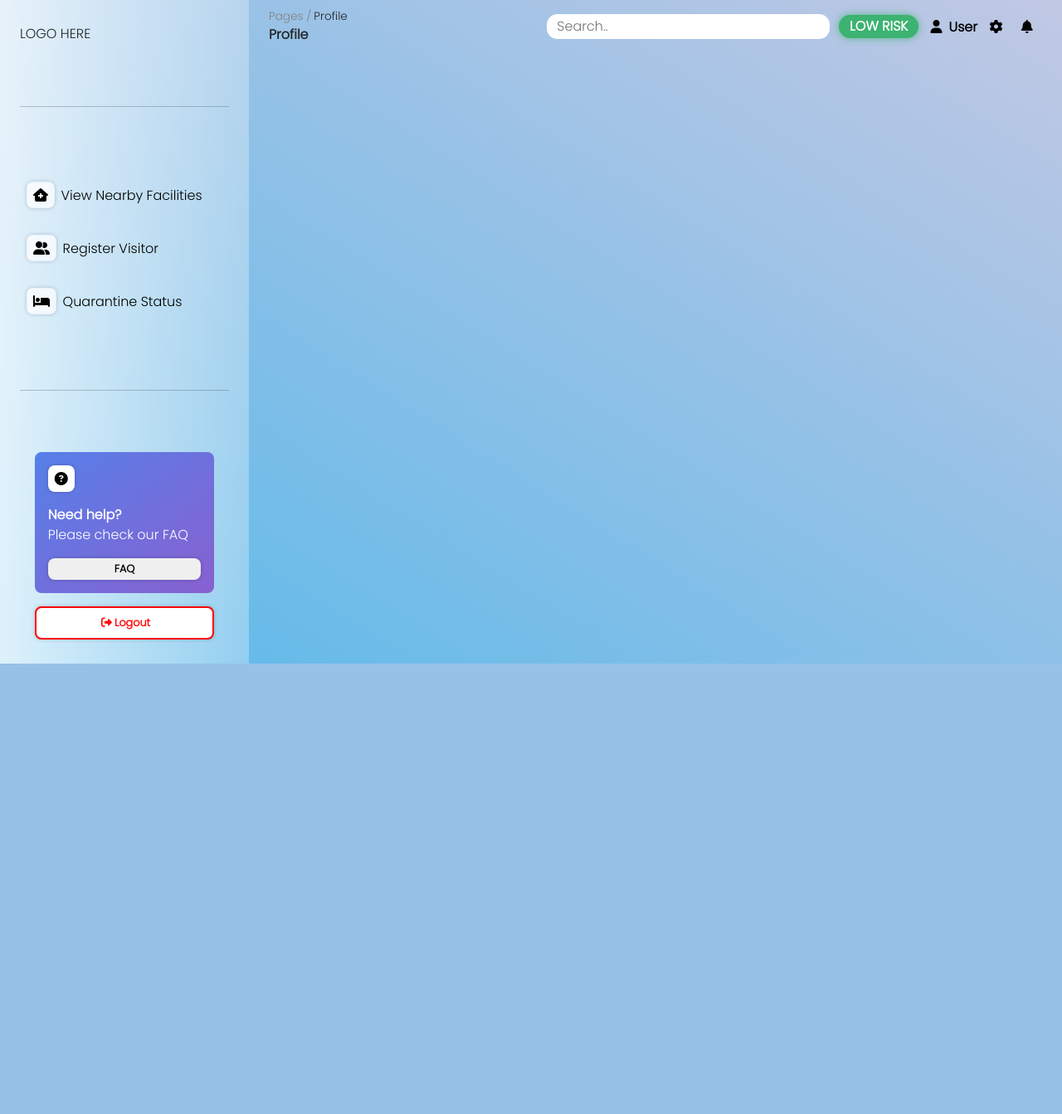
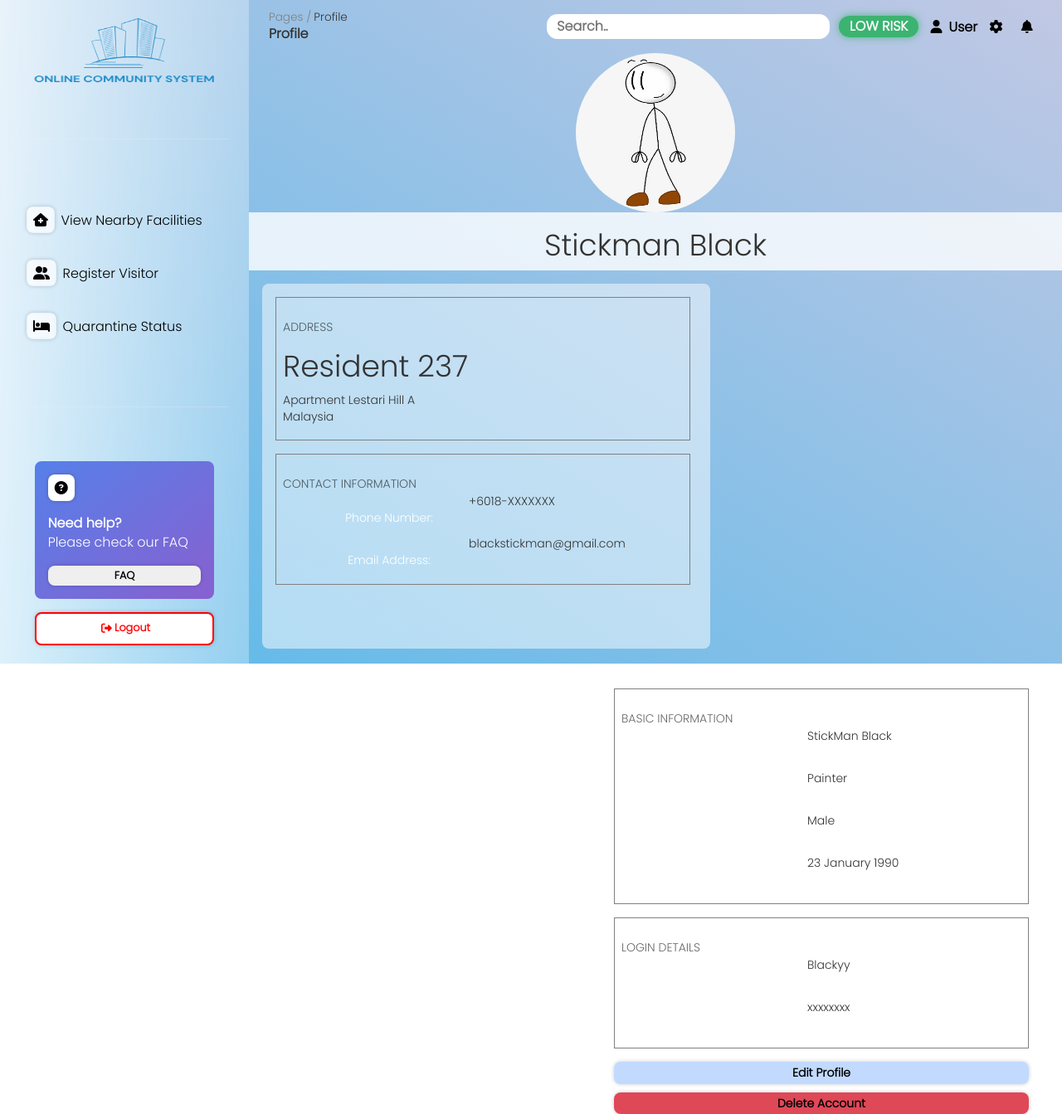
Before and after one commit to mekukun/OC-Team1, a PHP site: page /resident/profile.html in a window 1280 px wide. Shown: the whole page at 83% size. Before the commit the page ends 800 px from the top, so only its background shows below. Run offline with PHP 8.4, Linux system fonts and the light colour scheme; some libraries are stand-ins or nearby versions.

Commit message:
Update profile.html and its CSS classes

```diff
--- a/assets/css/stylesheet.css
+++ b/assets/css/stylesheet.css
@@ -544,6 +544,273 @@ legend {
   color: white;
 }
 
+/* profile page */
+.subcontainer .profilepic_card {
+  position: relative;
+  display: flex;
+  justify-content: center;
+  align-items: center;
+  padding: 4;
+  background: none;
+  backdrop-filter: none;
+  box-shadow: none;
+}
+
+.subcontainer .profilepic_card .profile figure img {
+  width: 12rem;
+  height: 12rem;
+  border-radius: 50%;
+}
+
+.subcontainer .nickname {
+  position: relative;
+  display: flex;
+  justify-content: center;
+  align-items: center;
+  padding: 2;
+  background: rgba(255, 255, 255, 0.8);
+  border: #5680e9;
+  backdrop-filter: none;
+  box-shadow: none;
+}
+
+.subcontainer .profilepic_card .nickname h1 {
+  color: white;
+  font-weight: bold;
+  font-size: large;
+}
+
+.subcontainer .leftprofile {
+  position: relative;
+  float: left;
+  display: flex;
+  /*justify-content:flex-start;*/
+  flex-direction: column;
+  align-items: flex-start;
+  padding: 2;
+  width: 540px;
+  height: 55vh;
+  padding: 1rem;
+  border-radius: 0.5rem;
+  background: rgba(255, 255, 255, 0.5);
+  margin: 1rem;
+  margin-right: 0.5rem;
+}
+
+.subcontainer .rightprofile {
+  position: relative;
+  float: right;
+  display: flex;
+  /*justify-content:space-evenly;*/
+  flex-direction: column;
+  align-items: flex-start;
+  padding: 2;
+  width: 540px;
+  height: 55vh;
+  padding: 1rem;
+  border-radius: 0.5rem;
+  background: rgba(255, 255, 255, 0.5);
+  margin: 1rem;
+  margin-left: 0.5rem;
+}
+
+.subcontainer .leftprofile .address_card,
+.subcontainer .leftprofile .contactinfo_card,
+.subcontainer .rightprofile .about_card,
+.subcontainer .rightprofile .login_card {
+  border: 1px solid;
+  border-color: grey;
+  padding: 0.5rem;
+  width: 500px;
+  margin-bottom: 1rem;
+  justify-content: center;
+}
+
+/*.subcontainer .address_card {
+  position: relative;
+  float: left;
+  display: flex;
+  justify-content:space-evenly;
+  flex-direction: column;
+  align-items: flex-start;
+  padding: 2;
+  width: 525px;
+  padding: 1rem;
+  border-radius: 0.5rem;
+  background: linear-gradient(
+    to right,
+    rgba(255, 255, 255, 0.8),
+    rgba(255, 255, 255, 0.3)
+  );
+  margin: 1rem;
+}*/
+
+.subcontainer .address_card .heading,
+.subcontainer .contactinfo_card .heading,
+.subcontainer .about_card .userinfo .heading,
+.subcontainer .login_card .heading {
+  position: relative;
+  font-size: var(--xs-fs);
+  color: rgba(0, 0, 0, 0.6);
+  text-transform: uppercase;
+  margin-bottom: 3px;
+}
+
+.subcontainer .address_card .heading .upper h1 {
+  font-size: var(--l-fs);
+  color: var(--f3-color);
+  margin-bottom: var(--m-0-6);
+}
+
+.subcontainer .address_card .heading .upper p {
+  margin-bottom: var(--m-1-8);
+  font-size: var(--m-fs);
+  color: rgba(0, 0, 0, 0.6);
+  line-height: 1.6rem;
+}
+
+/* .subcontainer .about_card{
+  position: relative;
+  float: right;
+  display: flex;
+  justify-content:space-evenly;
+  flex-direction: column;
+  align-items: flex-start;
+  padding: 2;
+  width: 525px;
+  padding: 1rem;
+  border-radius: 0.5rem;
+  background: linear-gradient(
+    to right,
+    rgba(255, 255, 255, 0.8),
+    rgba(255, 255, 255, 0.3)
+  );
+  margin: 1;
+  margin-right: 1rem;
+}
+*/
+.subcontainer .about_card .userinfo ul {
+  margin-bottom: var(--m-1-5);
+}
+
+.subcontainer .about_card .userinfo ul li {
+  display: flex;
+  margin: var(--m-0-5) 0;
+}
+
+.subcontainer .about_card .userinfo ul li h1 {
+  font-weight: 500;
+  font-size: var(--m-fs);
+  min-width: 12rem;
+}
+
+.subcontainer .about_card .userinfo ul li span {
+  font-size: var(--m-fs);
+}
+
+.subcontainer .about_card .userinfo ul .name span,
+.subcontainer .about_card .userinfo ul .job span,
+.subcontainer .about_card .userinfo ul .sex span,
+.subcontainer .about_card .userinfo ul .birthdate span {
+  color: var(--f5-color);
+}
+
+/*
+.subcontainer .contactinfo_card {
+  position: relative;
+  float: left;
+  display: flex;
+  justify-content:space-evenly;
+  flex-direction: column;
+  align-items: flex-start;
+  padding: 2;
+  width: 525px;
+  padding: 1rem;
+  border-radius: 0.5rem;
+  background: linear-gradient(
+    to right,
+    rgba(255, 255, 255, 0.8),
+    rgba(255, 255, 255, 0.3)
+  );
+  margin: 0.5rem;
+  margin-left: 1rem;
+}
+*/
+
+.subcontainer .contactinfo_card .contact ul {
+  margin-bottom: var(--m-1-5);
+}
+
+.subcontainer .contactinfo_card .contact ul li {
+  display: flex;
+  margin: var(--m-0-5) 0;
+}
+
+.subcontainer .contactinfo_card .contact ul li h1 {
+  font-weight: 500;
+  font-size: var(--m-fs);
+  min-width: 12rem;
+}
+
+.subcontainer .contactinfo_card .contact ul li span {
+  font-size: var(--m-fs);
+}
+
+.subcontainer .contactinfo_card .cotact ul .number span,
+.subcontainer .contactinfo_card .cotact ul .email span {
+  color: var(--f5-color);
+}
+
+.subcontainer .login_card .logindetails ul {
+  margin-bottom: var(--m-1-5);
+}
+
+.subcontainer .login_card .logindetails ul li {
+  display: flex;
+  margin: var(--m-0-5) 0;
+}
+
+.subcontainer .login_card .logindetails ul li h1 {
+  font-weight: 500;
+  font-size: var(--m-fs);
+  min-width: 12rem;
+}
+
+.subcontainer .login_card .logindetails ul li span {
+  font-size: var(--m-fs);
+}
+
+.subcontainer .login_card .logindetails ul .username span,
+.subcontainer .login_card .logindetails ul .password span {
+  color: var(--f5-color);
+}
+
+.subcontainer .rightprofile .button_area .edit button {
+  background: rgba(13, 110, 253, 0.25);
+  color: black;
+  padding: 0.2rem 5rem;
+  width: 500px;
+  font-weight: bold;
+  border-style: none;
+  border-radius: 0.5rem;
+  box-shadow: 0px 0px 5px rgba(5, 4, 4, 0.2);
+  transition: transform 0.2s;
+  margin-bottom: 5px;
+}
+
+.subcontainer .rightprofile .button_area .delete button {
+  background: rgba(220, 53, 69, 0.9);
+  color: black;
+  padding: 0.2rem 5rem;
+  width: 500px;
+  font-weight: bold;
+  border-style: none;
+  border-radius: 0.5rem;
+  box-shadow: 0px 0px 5px rgba(5, 4, 4, 0.2);
+  transition: transform 0.2s;
+  margin-top: 5px;
+}
+
 .btn {
   margin-top: 0.5rem;
   margin-bottom: 0.5rem;
--- a/resident/profile.html
+++ b/resident/profile.html
@@ -4,39 +4,64 @@
     <meta charset="UTF-8" />
     <meta http-equiv="X-UA-Compatible" content="IE=edge" />
     <meta name="viewport" content="width=device-width, initial-scale=1.0" />
+
     <title>Profile</title>
-    <link
+    <!--<link
       href="https://cdn.jsdelivr.net/npm/bootstrap@5.0.2/dist/css/bootstrap.min.css"
       rel="stylesheet"
+
+      <script src="https://cdn.jsdelivr.net/npm/bootstrap@5.0.2/dist/js/bootstrap.bundle.min.js"></script>
     />
-    <script src="https://cdn.jsdelivr.net/npm/bootstrap@5.0.2/dist/js/bootstrap.bundle.min.js"></script>
+    -->
+
+    <!-- Bootstrap -->
+    <link rel="stylesheet" type="text/css" href="bootstrap/css/bootstrap.css" />
+    <link
+      href="http://maxcdn.bootstrapcdn.com/bootstrap/3.3.0/css/bootstrap.min.css"
+      rel="stylesheet"
+      id="bootstrap-css"
+    />
+    <script src="http://maxcdn.bootstrapcdn.com/bootstrap/3.3.0/js/bootstrap.min.js"></script>
+
+    <!-- CSS -->
     <link
       rel="stylesheet"
       type="text/css"
       href="../assets/css/stylesheet.css"
     />
+
     <script
       src="https://kit.fontawesome.com/c2eb2d7176.js"
       crossorigin="anonymous"
     ></script>
   </head>
+
   <body>
+    <!-- Navigation Bar -->
     <nav>
-      <div class="icontainer">LOGO HERE</div>
+      <!-- Navigation Container -->
+      <div class="bottom icontainer" id="logo">
+        <img src="../assets/img/logo.png" width="230" height="80" />
+      </div>
       <hr />
       <div class="icontainer">
+        <!-- View Nearby Facilities Link -->
         <a href="viewnearbyfacilities.html">
           <div class="navcontrol">
             <i class="fa-solid fa-house-medical"></i>
             <span>View Nearby Facilities</span>
           </div>
         </a>
+
+        <!-- Register Visitor Link -->
         <a href="registervisitor.html">
           <div class="navcontrol">
             <i class="fa-solid fa-user-group"></i>
             <span>Register Visitor</span>
           </div>
         </a>
+
+        <!-- Quarantine Status -->
         <a href="reportcovquarantinestats.html">
           <div class="navcontrol">
             <i class="fa-solid fa-bed"></i>
@@ -45,6 +70,8 @@
         </a>
       </div>
       <hr />
+
+      <!-- FAQ Container -->
       <div class="bottom icontainer">
         <div class="profilebox">
           <div><i class="fa-solid fa-circle-question"></i></div>
@@ -54,12 +81,17 @@
           </div>
           <div><button>FAQ</button></div>
         </div>
+
+        <!-- Logout Button -->
         <div class="logout">
           <button><i class="fa-solid fa-right-from-bracket"></i>Logout</button>
         </div>
       </div>
     </nav>
+
+    <!-- Main Container -->
     <main>
+      <!-- Dashboard -->
       <div class="glass">
         <div class="dashboard">
           <div class="leftdash">
@@ -87,8 +119,116 @@
             ></a>
           </div>
         </div>
-        <div>
-          <!-- enter your code here -->
+
+        <!-- Sub Container -->
+        <div class="subcontainer">
+          <!-- User Main-Profile -->
+
+          <section class="profilepic_card">
+            <div class="profile">
+              <figure>
+                <img
+                  src="../assets/img/pfp.jpg"
+                  alt="profile"
+                  width="250px"
+                  height="250px"
+                />
+              </figure>
+            </div>
+          </section>
+
+          <section class="nickname">
+            <h1>Stickman Black</h1>
+          </section>
+
+          <div class="leftprofile">
+            <!-- Address -->
+            <section class="address_card">
+              <!-- Address Container -->
+              <div class="address">
+                <h1 class="heading">Address</h1>
+                <div class="upper">
+                  <h1>Resident 237</h1>
+                  <p>Apartment Lestari Hill A<br />Malaysia</p>
+                </div>
+              </div>
+            </section>
+
+            <!-- Contact Info -->
+            <section class="contactinfo_card">
+              <div class="contact">
+                <h1 class="heading">Contact Information</h1>
+                <ul>
+                  <li class="number">
+                    <h1 class="label">Phone Number:</h1>
+                    <span class="info">+6018-XXXXXXX</span>
+                  </li>
+
+                  <li class="email">
+                    <h1 class="label">Email Address:</h1>
+                    <span class="info">blackstickman@gmail.com</span>
+                  </li>
+                </ul>
+              </div>
+            </section>
+          </div>
+
+          <div class="rightprofile">
+            <!-- About -->
+            <section class="about_card">
+              <div class="userinfo">
+                <h1 class="heading">Basic Information</h1>
+                <ul>
+                  <li class="name">
+                    <h1 class="label">Full Name:</h1>
+                    <span class="info"> StickMan Black</span>
+                  </li>
+
+                  <li class="job">
+                    <h1 class="label">Occupation:</h1>
+                    <span class="info">Painter</span>
+                  </li>
+                  <li class="sex">
+                    <h1 class="label">Gender:</h1>
+                    <span class="info">Male</span>
+                  </li>
+
+                  <li class="birthdate">
+                    <h1 class="label">Birth date:</h1>
+                    <span class="info">23 January 1990</span>
+                  </li>
+                </ul>
+              </div>
+            </section>
+
+            <!-- Login Details-->
+            <section class="login_card">
+              <div class="logindetails">
+                <h1 class="heading">Login Details</h1>
+                <ul>
+                  <li class="username">
+                    <h1 class="label">Username:</h1>
+                    <span class="info">Blackyy</span>
+                  </li>
+
+                  <li class="password">
+                    <h1 class="label">Password:</h1>
+                    <span class="info">xxxxxxxx</span>
+                  </li>
+                </ul>
+              </div>
+            </section>
+
+            <!-- Buttons -->
+            <section class="button_area">
+              <div class="edit">
+                <button>Edit Profile</button>
+              </div>
+              <div class="delete">
+                <button>Delete Account</button>
+              </div>
+            </section>
+          </div>
         </div>
       </div>
     </main>
```
Also changed, not shown: assets/img/pfp.jpg (added).
